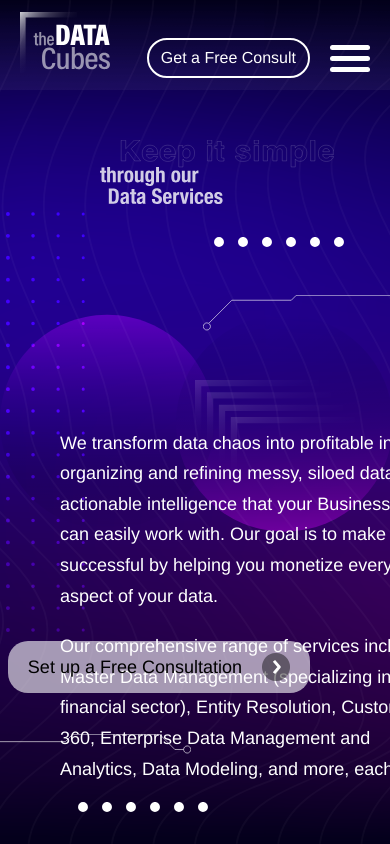
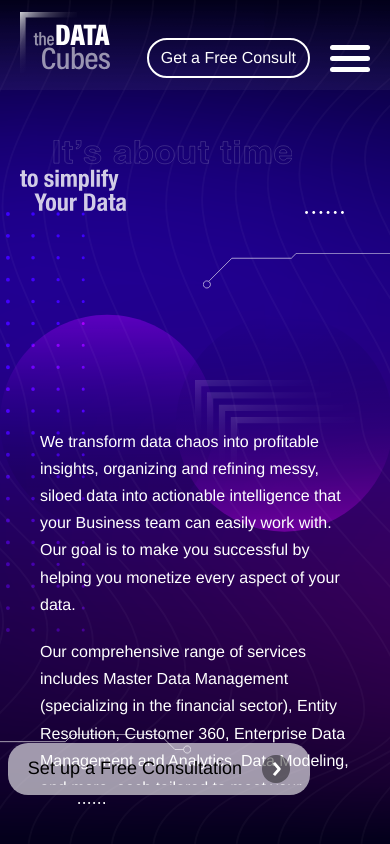
Before and after one commit to TheDataCubes-com/thedatacubes-com.github.io, a Nuxt app: page / in a window 390 px wide. Shown: the top 844 px of the page. Built offline with nearby package versions, Linux system fonts and the light colour scheme.

Commit message:
feat: adaptive

```diff
--- a/app.vue
+++ b/app.vue
@@ -169,4 +169,9 @@ b {
         font-size: 18px;
     }
 }
+@media (max-width: 1023.99px) {
+    .main {
+        padding: 40px;
+    }
+}
 </style>
--- a/components/Background.vue
+++ b/components/Background.vue
@@ -123,14 +123,14 @@ const position = computed(() => {
 }
 .dotsLine--1 {
     position: absolute;
-    width: 130px;
+    width: 7vw;
     left: 78px;
 }
 .dotsLine--2 {
     position: absolute;
-    width: 130px;
+    width: 7vw;
     right: 46px;
-    top: 237px;
+    top: calc(100vh * 0.25);
 }
 .background__angles {
     position: absolute;
@@ -138,6 +138,11 @@ const position = computed(() => {
     top: 45%;
     left: 50%;
     opacity: 0.2;
+}
+@media (max-height: 639.99px) {
+    .background__curveLineLeft {
+        display: none;
+    }
 }
 @media (max-width: 1279.99px) {
     .background__dotsBot {
@@ -150,4 +155,12 @@ const position = computed(() => {
         top: 25%;
     }
 }
+@media (max-width: 1023.99px) {
+    .background__curveLineLeft {
+        top: calc(100vh * 0.30);
+    }
+    .dotsLine--2 {
+        width: 10vw;
+    }
+}
 </style>
--- a/components/Header.vue
+++ b/components/Header.vue
@@ -72,6 +72,7 @@
     </nav>
     <MobileMenu
       v-else
+      :links="links"
       :isWhite="isWhite"
       :class="[
         'header__mobileMenu',
@@ -351,5 +352,8 @@ watch(isMobile, (value) => {
     .header__button {
         display: none;
     }
+    .header__nav {
+        place-self: center;
+    }
 }
 </style>
--- a/components/MobileMenu.vue
+++ b/components/MobileMenu.vue
@@ -66,6 +66,7 @@ const toggleSubMenu = (menu, parentLink, menuIndex) => {
     margin-bottom: 40px;
 }
 .mobileNav__item {
+    color: white;
     font-size: 16px;
     display: inline-block;
     cursor: pointer;
--- a/pages/index.vue
+++ b/pages/index.vue
@@ -33,8 +33,8 @@ const changeSlide = () => {
 
 onMounted(() => {
   setTimeout(() => {
-    changeSlide();
-    swiper.value = setInterval(changeSlide, 4000);
+    // changeSlide();
+    // swiper.value = setInterval(changeSlide, 4000);
   }, 3000);
 });
 onBeforeUnmount(() => swiper.value && clearInterval(swiper.value));
@@ -48,8 +48,8 @@ onBeforeUnmount(() => swiper.value && clearInterval(swiper.value));
 .main__title {
     top: 50px;
     position: absolute;
-    width: 70%;
-    left: calc(100px);
+    width: 60vw;
+    left: 100px;
     opacity: 1;
     transition: left 1s ease, opacity 1s ease;
 }
@@ -88,6 +88,15 @@ onBeforeUnmount(() => swiper.value && clearInterval(swiper.value));
         width: 55%;
     }
 }
+@media (max-height: 800px) {
+    .banner__text > p {
+        font-size: 18px;
+    }
+    .banner__text {
+        gap: 12px;
+        max-width: 1040px;
+    }
+}
 @media (max-width: 1659.99px) {
     .main__title {
         width: 60%;
@@ -104,5 +113,23 @@ onBeforeUnmount(() => swiper.value && clearInterval(swiper.value));
     .banner__text {
         max-width: 740px;
     }
+    .banner__text > p {
+        font-size: 16px;
+    }
+}
+@media (max-width: 1179.99px) {
+    .consultButton {
+        top: calc(100vh * 0.88);
+    }
+}
+@media (max-width: 1023.99px) {
+    .main__title {
+        left: 0;
+        width: 80vw;
+        padding: 0 20px;
+    }
+    .banner__text {
+        max-width: calc(100% - 40px * 2);
+    }
 }
 </style>
--- a/pages/mdm-partners.vue
+++ b/pages/mdm-partners.vue
@@ -5,9 +5,7 @@
     </div>
     <article class="main partners">
       <section class="partners__top">
-        <div>
-        <Logo :isWhite="true" class="part--logo"/>
-        </div>
+        <img src="/images/diagram.png" alt="dc-diagram" class="partners__diagram">
         <p>Finding a firm that combines expertise in Technology products, deep knowledge of the FinServ industry, and proficiency in guiding strategy and implementation is rare.<br/><br/>We excel in Strategic Consulting and the delivery of MDM solutions within the FinServ sector.<br/><br/>Our standout ability lies in translating complex business problems into successful technical solutions.</p>
       </section>
       <h2>List of our Services:</h2>
@@ -171,7 +169,7 @@ const pageText = ref([
     display: flex;
     gap: 10%;
     place-items: center;
-    margin-bottom: 40px;
+    margin-bottom: 10px;
     place-content: center;
 }
 .partners__top>div {
@@ -186,14 +184,9 @@ const pageText = ref([
 .partners__top>p {
     max-width: 60%;
 }
-.part--logo {
-    width: 70%;
-    height: 50%;
-    pointer-events: none;
-    position: absolute;
-    left: 50%;
-    top: 50%;
-    transform: translate(-50%, -50%);
+.partners__diagram {
+    max-width: 320px;
+    width: 100%;
 }
 @keyframes glow {
  0% {box-shadow: 0px 0px 0px 0px var(--darkPurple);}
```
Also changed, not shown: public/images/diagram.png (added).
